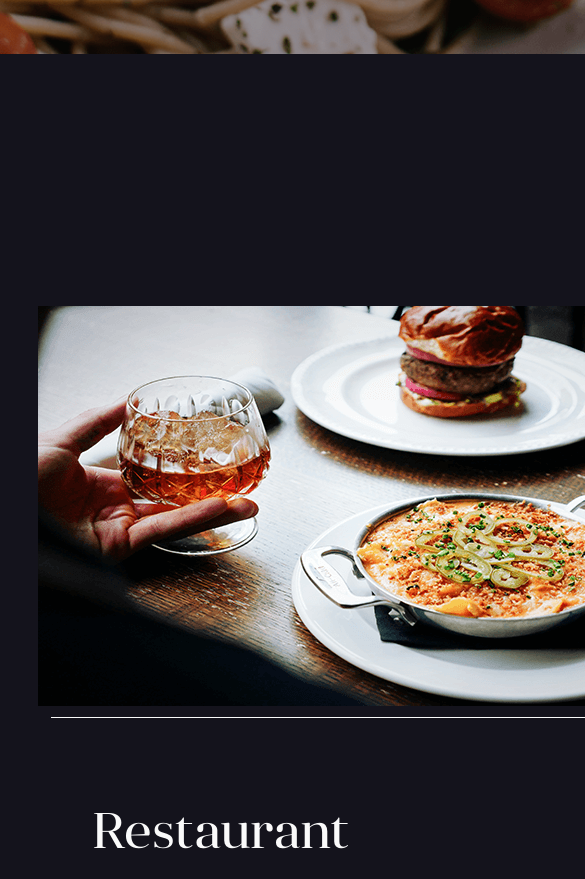
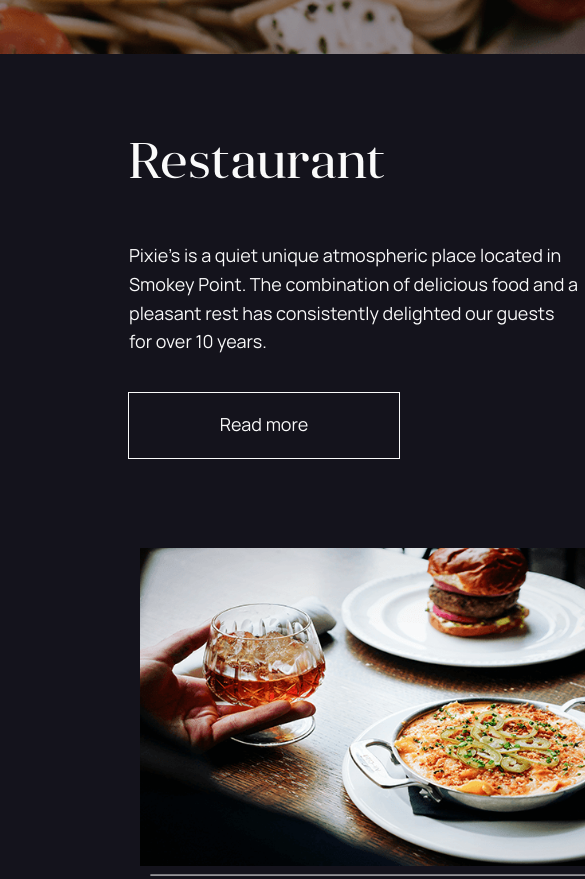
Before and after one commit to anthonyjprater/pixies, a plain HTML site: page index.html in a window 390 px wide. Shown: the part 790-1669 px from the top of the page, 585 px wide, since content can reach past the window. Drawn offline with Linux system fonts and the light colour scheme.

Commit message:
mobile layout(section styles updated for mobile devices)

```diff
--- a/css/styles.css
+++ b/css/styles.css
@@ -171,7 +171,6 @@
 
 div.homepage-hero-intro {
   height: 100vh;
-  min-width: 100vw;
   position: relative;
   padding: 0 120px;
   display: flex;
@@ -670,8 +669,21 @@
 
   }
 
+  div.homepage-hero {
+    margin-bottom: 1rem;
+  }
+
+  section {
+    padding: 2rem;
+  }
+
   section.lead {
     flex-flow: column nowrap;
   }
 
+  div.lead-img-wrapper {
+    order: 2;
+    width: 75%;
+  }
+
 }
```
